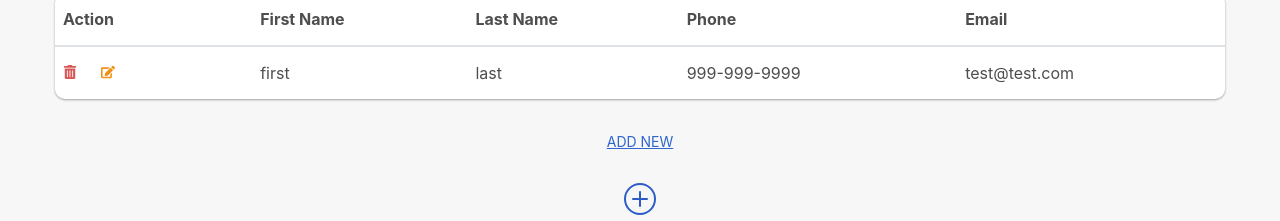
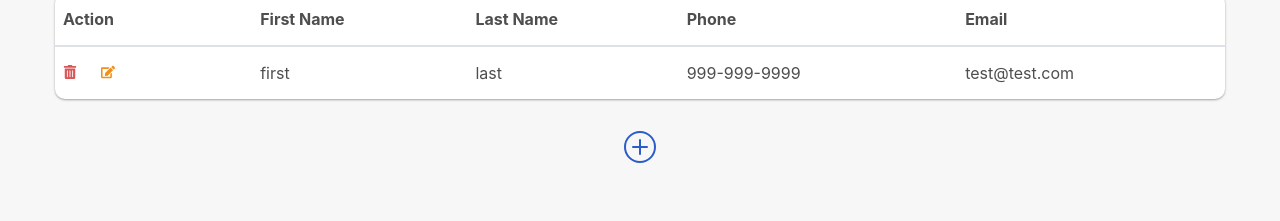
Before and after one commit to dacrands/phonebook-test, a React (Create React App) app: page / in a window 1280 px wide. Shown: the part 89-310 px from the top of the page. Built offline with nearby package versions, Linux system fonts and the light colour scheme.

Commit message:
Remove navlink

```diff
--- a/src/components/Listings.js
+++ b/src/components/Listings.js
@@ -1,5 +1,4 @@
 import React, { useState, useEffect } from "react";
-import { Link } from "react-router-dom";
 import getListings from "../data/getListings";
 import Listing from "./Listing";
 
@@ -34,11 +33,6 @@ export default function Listings() {
             ))}
         </tbody>
       </table>
-      <div className="navlink">
-        <Link className="btn" to="/listing">
-          Add New
-        </Link>
-      </div>
     </>
   );
 }
```
